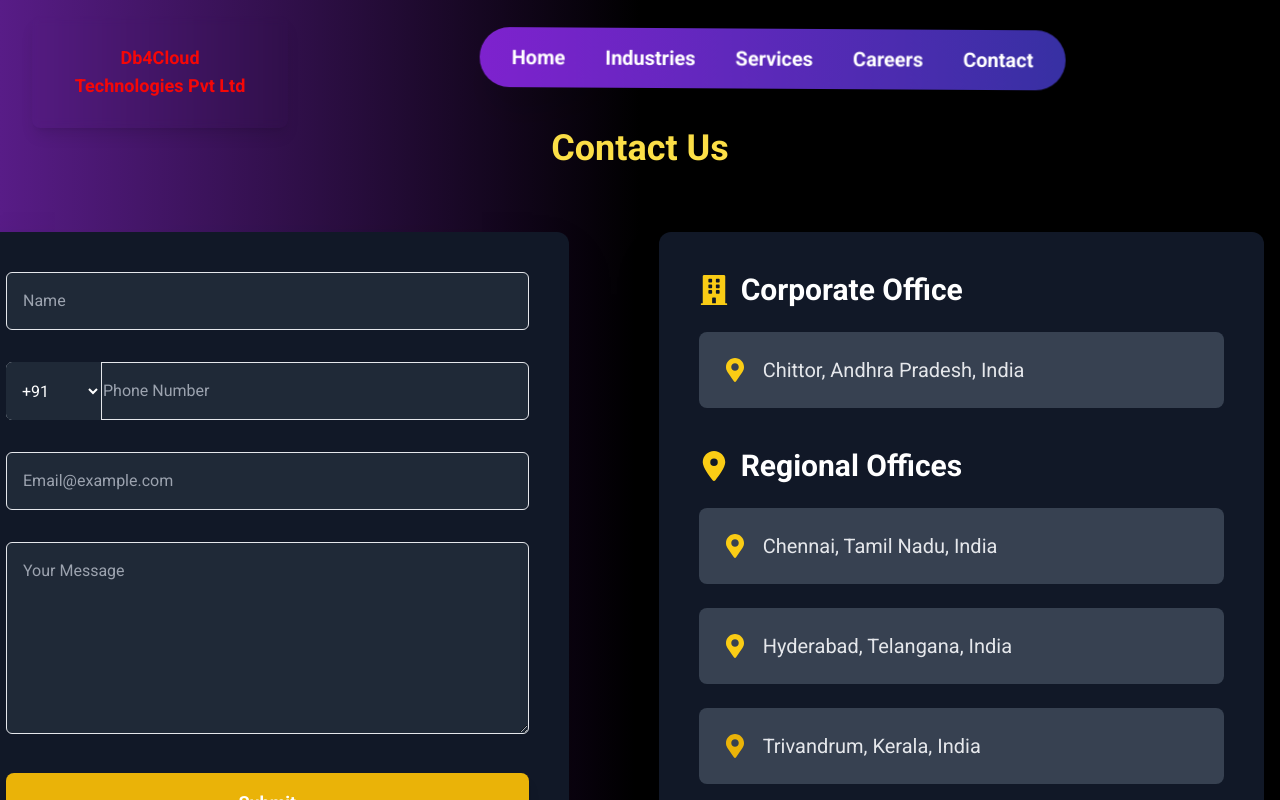
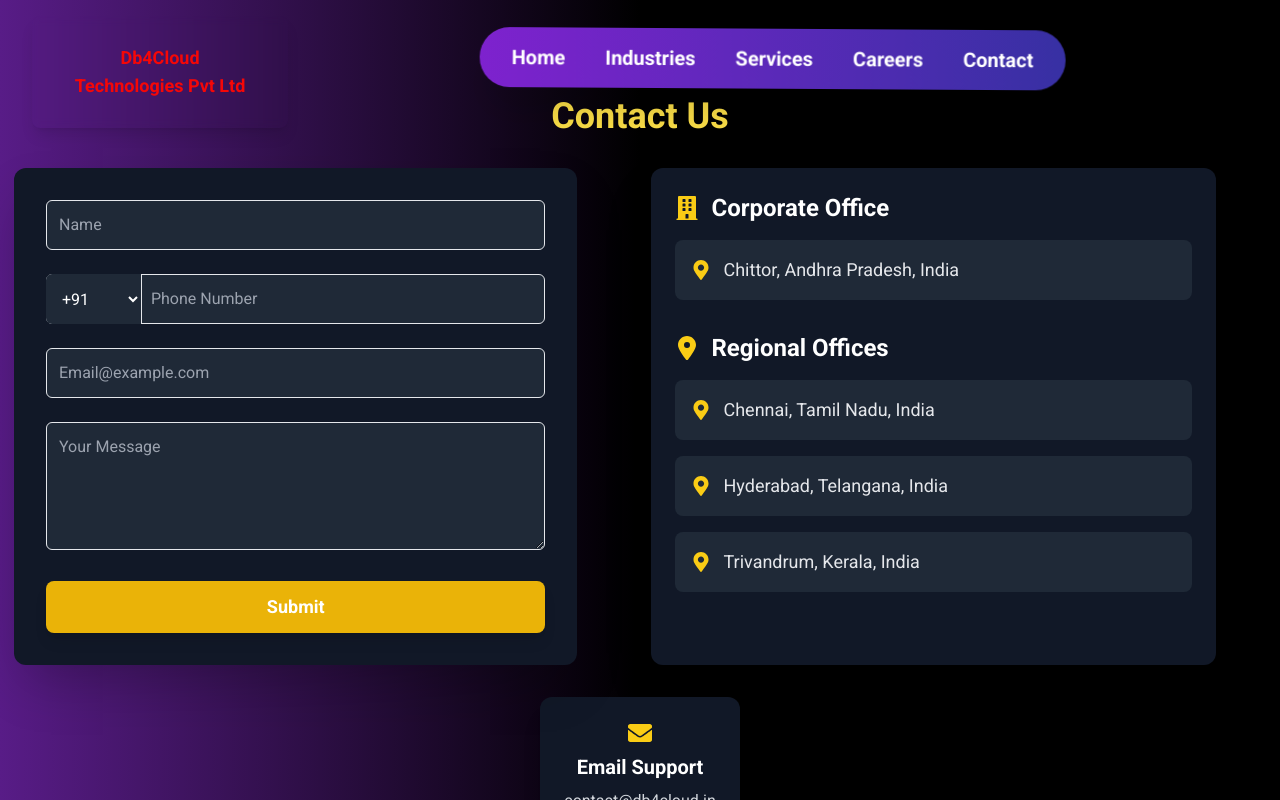
Before and after one commit to Subikshan0612/DB4_Website, a React (Create React App) app in the folder my-website/: page /contact in a window 1280 px wide. Shown: the top 800 px of the page. Built offline with nearby package versions, Linux system fonts and the light colour scheme.

Commit message:
Subi's Updates

```diff
--- a/my-website/src/components/Contact.js
+++ b/my-website/src/components/Contact.js
@@ -1,10 +1,11 @@
 import React, { useEffect, useState } from "react";
 import { gsap } from "gsap";
 import { motion } from "framer-motion";
-import { FaBuilding, FaMapMarkerAlt, FaPhone, FaEnvelope, FaComments } from 'react-icons/fa';
+import { FaBuilding, FaMapMarkerAlt, FaEnvelope } from 'react-icons/fa';
 import { FaLocationDot } from 'react-icons/fa6';
 import { Formik, Form, Field, ErrorMessage } from 'formik';
 import * as Yup from 'yup';
+
 const countryCodes = [
   { code: '+91', country: 'India' },
   { code: '+1', country: 'USA/Canada' },
@@ -18,15 +19,15 @@ import * as Yup from 'yup';
 ];
 
 const phoneRegexPatterns = {
-    '+91': /^(\+91)?[6-9]\d{9}$/, // India
-    '+1': /^(\+1)?[2-9]\d{9}$/, // USA/Canada
-    '+44': /^(\+44)?[1-9]\d{9}$/, // UK
-    '+61': /^(\+61)?[4]\d{8}$/, // Australia
-    '+65': /^(\+65)?[689]\d{7}$/, // Singapore
-    '+971': /^(\+971)?[0-9]\d{8}$/, // UAE
-    '+81': /^(\+81)?[0-9]\d{9}$/, // Japan
-    '+353': /^(\+353)?[0-9]\d{8}$/, // Ireland
-    '+64': /^(\+64)?[0-9]\d{7}$/, // New Zealand
+  '+91': /^(\+91)?[6-9]\d{9}$/,
+  '+1': /^(\+1)?[2-9]\d{9}$/,
+  '+44': /^(\+44)?[1-9]\d{9}$/,
+  '+61': /^(\+61)?[4]\d{8}$/,
+  '+65': /^(\+65)?[689]\d{7}$/,
+  '+971': /^(\+971)?[0-9]\d{8}$/,
+  '+81': /^(\+81)?[0-9]\d{9}$/,
+  '+353': /^(\+353)?[0-9]\d{8}$/,
+  '+64': /^(\+64)?[0-9]\d{7}$/,
 };
 
 const validationSchema = Yup.object({
@@ -36,7 +37,7 @@ import * as Yup from 'yup';
     .test('phone', 'Invalid phone number for selected country', function(value) {
       const countryCode = this.parent.countryCode;
       const pattern = phoneRegexPatterns[countryCode];
-        if (!pattern) return true; // If pattern not found, skip validation
+      if (!pattern) return true;
       return pattern.test(value);
     }),
   name: Yup.string()
@@ -49,6 +50,7 @@ import * as Yup from 'yup';
     .min(10, 'Message must be at least 10 characters')
     .required('Message is required'),
 });
+
 const Contact = () => {
   const [result, setResult] = useState("");
 
@@ -72,7 +74,6 @@ import * as Yup from 'yup';
 
   const onSubmit = async (values, { setSubmitting, resetForm }) => {
     setResult("Sending....");
-
     const formData = new FormData();
     Object.keys(values).forEach(key => formData.append(key, values[key]));
     formData.append("access_key", "af96408c-08c5-4528-a729-9f5dbabad455");
@@ -82,28 +83,24 @@ import * as Yup from 'yup';
         method: "POST",
         body: formData,
       });
-
       const data = await response.json();
-
       if (data.success) {
         setResult("Form Submitted Successfully");
         resetForm();
       } else {
-          console.log("Error", data);
         setResult(data.message);
       }
     } catch (error) {
-        console.error("Error submitting form:", error);
       setResult("An error occurred while submitting the form");
     }
-
     setSubmitting(false);
   };
+
   return (
-    <div className="flex flex-col items-center justify-center min-h-screen bg-gradient-to-r from-purple-900 via-black to-black text-gray-100">
-      <div className="container mx-auto pt-32 px-4">
+    <div className="flex flex-col items-center justify-center min-h-[80vh] bg-gradient-to-r from-purple-900 via-black to-black text-gray-100">
+      <div className="container mx-auto pt-24 px-4">
         <motion.h1
-          className="text-4xl font-bold text-yellow-300 mb-16 text-center"
+          className="text-4xl font-bold text-yellow-300 mb-8 text-center"
           initial={{ opacity: 0, y: -50 }}
           animate={{ opacity: 1, y: 0 }}
           transition={{ duration: 1.2, ease: "easeOut" }}
@@ -111,8 +108,7 @@ import * as Yup from 'yup';
           Contact Us
         </motion.h1>
 
-        <div className="flex flex-col lg:flex-row justify-center items-stretch gap-10 max-w-7xl mx-auto">
-          {/* Form Section */}
+        <div className="flex flex-col lg:flex-row justify-center items-stretch gap-6 max-w-6xl mx-auto">
           <motion.div
             className="contact-form w-full lg:w-1/2"
             initial={{ opacity: 0, x: -50 }}
@@ -131,16 +127,17 @@ import * as Yup from 'yup';
               onSubmit={onSubmit}
             >
               {({ isSubmitting }) => (
-                <Form className="bg-gray-900 p-10 rounded-xl shadow-2xl space-y-8 h-full flex flex-col">
+                <Form className="bg-gray-900 p-8 rounded-xl shadow-2xl space-y-6 h-full flex flex-col">
                   <div className="space-y-2">
                     <Field
                       type="text"
                       name="name"
                       placeholder="Name"
-                      className="border rounded-md p-4 w-full bg-gray-800 text-white placeholder-gray-400 focus:outline-none focus:ring-2 focus:ring-yellow-300"
+                      className="border rounded-md p-3 w-full bg-gray-800 text-white placeholder-gray-400 focus:outline-none focus:ring-2 focus:ring-yellow-300"
                     />
                     <ErrorMessage name="name" component="div" className="text-red-500 text-sm" />
                   </div>
+
                   <div className="space-y-2">
                     <div className="relative flex items-center">
                       <Field
@@ -157,18 +154,19 @@ import * as Yup from 'yup';
                       <Field
                         type="text"
                         name="phone"
-                          placeholder="Phone Number"
-                          className="border rounded-md p-4 w-full bg-gray-800 text-white placeholder-gray-400 focus:outline-none focus:ring-2 focus:ring-yellow-300 pl-24"
+                        placeholder="  Phone Number"
+                        className="border rounded-md p-3 w-full bg-gray-800 text-white placeholder-gray-400 focus:outline-none focus:ring-2 focus:ring-yellow-300 pl-24"
                       />
                     </div>
                     <ErrorMessage name="phone" component="div" className="text-red-500 text-sm" />
                   </div>
+
                   <div className="space-y-2">
                     <Field
                       type="email"
                       name="email"
                       placeholder="Email@example.com"
-                      className="border rounded-md p-4 w-full bg-gray-800 text-white placeholder-gray-400 focus:outline-none focus:ring-2 focus:ring-yellow-300"
+                      className="border rounded-md p-3 w-full bg-gray-800 text-white placeholder-gray-400 focus:outline-none focus:ring-2 focus:ring-yellow-300"
                     />
                     <ErrorMessage name="email" component="div" className="text-red-500 text-sm" />
                   </div>
@@ -178,7 +176,7 @@ import * as Yup from 'yup';
                       as="textarea"
                       name="message"
                       placeholder="Your Message"
-                      className="border rounded-md p-4 w-full h-48 bg-gray-800 text-white placeholder-gray-400 focus:outline-none focus:ring-2 focus:ring-yellow-300"
+                      className="border rounded-md p-3 w-full h-32 bg-gray-800 text-white placeholder-gray-400 focus:outline-none focus:ring-2 focus:ring-yellow-300"
                     />
                     <ErrorMessage name="message" component="div" className="text-red-500 text-sm" />
                   </div>
@@ -186,7 +184,7 @@ import * as Yup from 'yup';
                   <motion.button
                     type="submit"
                     disabled={isSubmitting}
-                    className="w-full bg-yellow-500 text-white px-8 py-4 rounded-lg text-lg font-semibold hover:bg-yellow-600 transition-all duration-300 mt-auto shadow-lg disabled:opacity-50"
+                    className="w-full bg-yellow-500 text-white px-6 py-3 rounded-lg text-lg font-semibold hover:bg-yellow-600 transition-all duration-300 shadow-lg disabled:opacity-50"
                     variants={buttonVariant}
                     whileHover="hover"
                     whileTap="tap"
@@ -198,62 +196,50 @@ import * as Yup from 'yup';
             </Formik>
           </motion.div>
 
-          {/* Location Section */}          <motion.div
-            className="contact-container w-full lg:w-1/2 p-10 bg-gray-900 rounded-xl shadow-2xl"
+          <motion.div
+            className="contact-container w-full lg:w-1/2 p-6 bg-gray-900 rounded-xl shadow-2xl"
             initial={{ opacity: 0, x: 50 }}
             animate={{ opacity: 1, x: 0 }}
             transition={{ duration: 0.8, ease: "easeOut" }}
             whileHover={{ scale: 1.02 }}
           >
-            <motion.div className="office-section mb-10">
-              <motion.h2 className="text-3xl font-bold text-white mb-6 flex items-center">
+            <motion.div className="office-section mb-8">
+              <motion.h2 className="text-2xl font-bold text-white mb-4 flex items-center">
                 <FaBuilding className="mr-3 text-yellow-400" />
                 Corporate Office
               </motion.h2>
-              <motion.ul
-                className="space-y-6"
-                initial={{ opacity: 0, x: -50 }}
-                animate={{ opacity: 1, x: 0 }}
-                transition={{ duration: 1, delay: 0.5 }}
-              >
-                <li className="office-card p-6 bg-gray-700 rounded-lg hover:bg-gray-600 transition-all duration-300">
+              <motion.ul className="space-y-4">
+                <li className="office-card p-4 bg-gray-800 rounded-lg hover:bg-gray-700 transition-all duration-300">
                   <div className="flex items-center">
-                    <FaMapMarkerAlt className="text-2xl text-yellow-400 mr-4" />
-                    <span className="text-xl text-gray-200">
-                      Chittor, Andhra Pradesh, India
-                    </span>
+                    <FaMapMarkerAlt className="text-xl text-yellow-400 mr-3" />
+                    <span className="text-lg text-gray-200">Chittor, Andhra Pradesh, India</span>
                   </div>
                 </li>
               </motion.ul>
             </motion.div>
 
             <motion.div className="office-section">
-              <motion.h2 className="text-3xl font-bold text-white mb-6 flex items-center">
+              <motion.h2 className="text-2xl font-bold text-white mb-4 flex items-center">
                 <FaLocationDot className="mr-3 text-yellow-400" />
                 Regional Offices
               </motion.h2>
-              <motion.ul
-                className="space-y-6"
-                initial={{ opacity: 0, x: -50 }}
-                animate={{ opacity: 1, x: 0 }}
-                transition={{ duration: 1, delay: 0.5 }}
-              >
-                <li className="office-card p-6 bg-gray-700 rounded-lg hover:bg-gray-600 transition-all duration-300">
+              <motion.ul className="space-y-4">
+                <li className="office-card p-4 bg-gray-800 rounded-lg hover:bg-gray-700 transition-all duration-300">
                   <div className="flex items-center">
-                    <FaMapMarkerAlt className="text-2xl text-yellow-400 mr-4" />
-                    <span className="text-xl text-gray-200">Chennai, Tamil Nadu, India</span>
+                    <FaMapMarkerAlt className="text-xl text-yellow-400 mr-3" />
+                    <span className="text-lg text-gray-200">Chennai, Tamil Nadu, India</span>
                   </div>
                 </li>
-                <li className="office-card p-6 bg-gray-700 rounded-lg hover:bg-gray-600 transition-all duration-300">
+                <li className="office-card p-4 bg-gray-800 rounded-lg hover:bg-gray-700 transition-all duration-300">
                   <div className="flex items-center">
-                    <FaMapMarkerAlt className="text-2xl text-yellow-400 mr-4" />
-                    <span className="text-xl text-gray-200">Hyderabad, Telangana, India</span>
+                    <FaMapMarkerAlt className="text-xl text-yellow-400 mr-3" />
+                    <span className="text-lg text-gray-200">Hyderabad, Telangana, India</span>
                   </div>
                 </li>
-                <li className="office-card p-6 bg-gray-700 rounded-lg hover:bg-gray-600 transition-all duration-300">
+                <li className="office-card p-4 bg-gray-800 rounded-lg hover:bg-gray-700 transition-all duration-300">
                   <div className="flex items-center">
-                    <FaMapMarkerAlt className="text-2xl text-yellow-500 mr-4" />
-                    <span className="text-xl text-gray-200">Trivandrum, Kerala, India</span>
+                    <FaMapMarkerAlt className="text-xl text-yellow-400 mr-3" />
+                    <span className="text-lg text-gray-200">Trivandrum, Kerala, India</span>
                   </div>
                 </li>
               </motion.ul>
@@ -261,24 +247,18 @@ import * as Yup from 'yup';
           </motion.div>
         </div>
 
-        {/* Additional Features */}
         <motion.div
-          className="mt-16 flex justify-center items-center w-full"
+          className="mt-8 flex justify-center items-center w-full"
           initial={{ opacity: 0, y: 50 }}
           animate={{ opacity: 1, y: 0 }}
           transition={{ duration: 0.8, delay: 0.5 }}
-          whileHover={{ scale: 1.02 }}
-
         >
-          <div className="bg-gray-900 p-8 rounded-xl shadow-xl">
-            <div className="text-blue-400 text-4xl mb-4"
-            textalign="center">
-
-              <FaEnvelope className="text-2xl text-yellow-500 mr-4" />
-
+          <div className="bg-gray-900 p-6 rounded-xl shadow-xl mb-6">
+            <div className="text-center mb-2">
+              <FaEnvelope className="text-2xl text-yellow-400 mx-auto" />
             </div>
-            <h3 className="text-xl font-bold text-white mb-2">Email Support</h3>
-            <p className="text-gray-300">Contact : contact@db4cloud.in </p>
+            <h3 className="text-xl font-bold text-white mb-2 text-center">Email Support</h3>
+            <p className="text-gray-300 text-center">contact@db4cloud.in</p>
           </div>
         </motion.div>
       </div>
```
Lines whose indentation alone changed are shown as unchanged.
